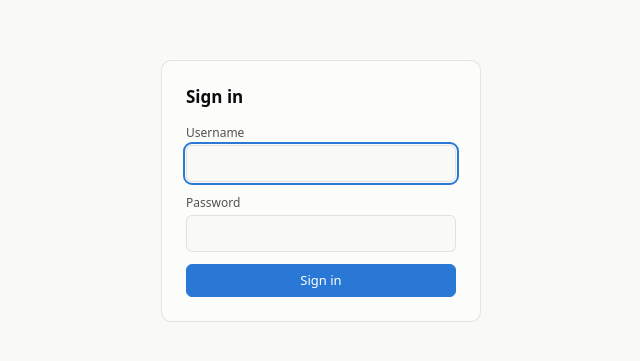
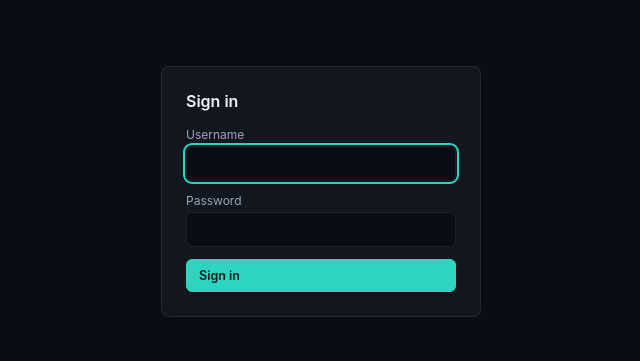
Before and after one commit to RajatGourIndia/docker-health-system, a React (Vite) app in the folder web/: page /login in a window 1280 px wide. Shown: the part 209-570 px from the top of the page, without its empty margins (319-959 px from the left). Built offline with nearby package versions, Linux system fonts and the light colour scheme; no server answers.

Commit message:
Theme improvement

```diff
--- a/web/package.json
+++ b/web/package.json
@@ -10,6 +10,7 @@
     "lint": "eslint ."
   },
   "dependencies": {
+    "lucide-react": "^1.31.0",
     "react": "^18.3.1",
     "react-dom": "^18.3.1",
     "react-router-dom": "^7.18.2"
--- a/web/src/components/ContainerActions.tsx
+++ b/web/src/components/ContainerActions.tsx
@@ -1,4 +1,6 @@
 import { useState } from 'react';
+import { Play, Square, Pause, RotateCw, ScrollText } from 'lucide-react';
+import type { LucideIcon } from 'lucide-react';
 import { containersApi } from '../api/client';
 import type { ContainerAction, ContainerSummary } from '../api/types';
 
@@ -37,6 +39,14 @@ const ACTION_LABELS: Record<ContainerAction, string> = {
   unpause: 'Resume',
 };
 
+const ACTION_ICONS: Record<ContainerAction, LucideIcon> = {
+  start: Play,
+  stop: Square,
+  restart: RotateCw,
+  pause: Pause,
+  unpause: Play,
+};
+
 const ERROR_DISPLAY_MS = 4000;
 
 function friendlyError(err: unknown): string {
@@ -70,17 +80,22 @@ export function ContainerActions({ container, onOpenLogs, onPatch }: ContainerAc
   return (
     <div>
       <div className="btn-row">
-        {actionsForState(container.state).map((action) => (
+        {actionsForState(container.state).map((action) => {
+          const Icon = ACTION_ICONS[action];
+          return (
             <button
               key={action}
               className={`btn ${action === 'stop' ? 'btn--danger' : ''}`}
               disabled={pending !== null}
               onClick={() => run(action)}
             >
+              <Icon size={13} />
               {pending === action ? '…' : ACTION_LABELS[action]}
             </button>
-        ))}
+          );
+        })}
         <button className="btn btn--ghost" onClick={() => onOpenLogs(container)}>
+          <ScrollText size={13} />
           Logs
         </button>
       </div>
--- a/web/src/components/Meter.tsx
+++ b/web/src/components/Meter.tsx
@@ -8,6 +8,7 @@ interface MeterProps {
 
 export function Meter({ percent, label, warningAt = 70, criticalAt = 90 }: MeterProps) {
   const clamped = Math.max(0, Math.min(100, percent));
+  const glowing = clamped >= warningAt;
   const color =
     clamped >= criticalAt
       ? 'var(--status-critical)'
@@ -16,7 +17,10 @@ export function Meter({ percent, label, warningAt = 70, criticalAt = 90 }: Meter
         : 'var(--accent)';
 
   return (
-    <div className="meter" style={{ ['--meter-color' as string]: color }}>
+    <div
+      className={`meter${glowing ? ' meter--glow' : ''}`}
+      style={{ ['--meter-color' as string]: color }}
+    >
       <div className="meter__track">
         <div className="meter__fill" style={{ width: `${clamped}%` }} />
       </div>
--- a/web/src/styles/global.css
+++ b/web/src/styles/global.css
@@ -53,14 +53,16 @@ input {
   align-items: center;
   gap: var(--space-2);
   font-weight: 600;
-  font-size: 15px;
+  font-size: 14px;
+  letter-spacing: 0.01em;
 }
 
 .app-header__dot {
-  width: 8px;
-  height: 8px;
+  width: 7px;
+  height: 7px;
   border-radius: 50%;
-  background: var(--status-good);
+  background: var(--accent);
+  box-shadow: 0 0 8px var(--accent);
   flex: none;
 }
 
@@ -74,14 +76,23 @@ input {
   border-radius: var(--radius-sm);
   color: var(--text-secondary);
   text-decoration: none;
-  font-size: 14px;
+  font-size: 13px;
   font-weight: 500;
+  transition: background-color 0.15s ease, color 0.15s ease;
 }
 
-.app-nav a.active,
+.app-nav a.active {
+  color: var(--text-primary);
+  background: var(--accent-dim);
+}
+
 .app-nav a:hover {
   color: var(--text-primary);
   background: var(--surface-2);
+}
+
+.app-nav a.active:hover {
+  background: var(--accent-dim);
 }
 
 .app-header__session {
@@ -108,14 +119,16 @@ input {
 }
 
 .page-header h1 {
-  font-size: 20px;
+  font-size: 18px;
+  font-weight: 600;
   margin: 0;
+  letter-spacing: 0.01em;
 }
 
 .connection-banner {
   font-size: 13px;
   color: var(--status-warning);
-  background: color-mix(in srgb, var(--status-warning) 12%, var(--surface-1));
+  background: rgba(245, 165, 36, 0.1);
   border: 1px solid var(--border);
   border-radius: var(--radius-sm);
   padding: var(--space-2) var(--space-3);
@@ -126,44 +139,62 @@ input {
 
 .btn {
   appearance: none;
+  display: inline-flex;
+  align-items: center;
+  gap: 6px;
   border: 1px solid var(--border);
-  background: var(--surface-1);
-  color: var(--text-primary);
+  background: var(--surface-2);
+  color: var(--text-secondary);
   border-radius: var(--radius-sm);
   padding: var(--space-2) var(--space-3);
-  font-size: 13px;
+  font-size: 12.5px;
   font-weight: 500;
   cursor: pointer;
   line-height: 1.2;
+  transition: background-color 0.15s ease, color 0.15s ease, border-color 0.15s ease;
+}
+
+.btn svg {
+  flex: none;
 }
 
 .btn:hover:not(:disabled) {
-  background: var(--surface-2);
+  background: var(--surface-3);
+  color: var(--text-primary);
+  border-color: var(--border);
 }
 
 .btn:disabled {
-  opacity: 0.5;
+  opacity: 0.45;
   cursor: not-allowed;
 }
 
 .btn--primary {
   background: var(--accent);
   border-color: var(--accent);
-  color: #fff;
+  color: #04211e;
+  font-weight: 600;
 }
 
 .btn--primary:hover:not(:disabled) {
   background: var(--accent-strong);
   border-color: var(--accent-strong);
+  color: #04211e;
 }
 
-.btn--danger {
+.btn--danger:hover:not(:disabled) {
   color: var(--status-critical);
+  border-color: color-mix(in srgb, var(--status-critical) 40%, var(--border));
+  background: rgba(242, 73, 92, 0.08);
 }
 
 .btn--ghost {
   background: transparent;
   border-color: transparent;
+}
+
+.btn--ghost:hover:not(:disabled) {
+  background: var(--surface-2);
 }
 
 .btn-row {
@@ -190,7 +221,8 @@ input {
 }
 
 .login-card h1 {
-  font-size: 17px;
+  font-size: 16px;
+  font-weight: 600;
   margin: 0 0 var(--space-4);
 }
 
@@ -243,9 +275,9 @@ input {
   text-align: left;
   font-weight: 500;
   color: var(--text-muted);
-  font-size: 11px;
+  font-size: 10.5px;
   text-transform: uppercase;
-  letter-spacing: 0.04em;
+  letter-spacing: 0.06em;
   padding: var(--space-2) var(--space-3);
   border-bottom: 1px solid var(--gridline);
 }
@@ -260,6 +292,14 @@ input {
   border-bottom: none;
 }
 
+.table tbody tr {
+  transition: background-color 0.12s ease;
+}
+
+.table tbody tr:hover {
+  background: var(--surface-1);
+}
+
 .table-empty {
   padding: var(--space-6);
   text-align: center;
@@ -268,20 +308,25 @@ input {
 
 .cell-name {
   font-weight: 600;
+  font-size: 13.5px;
+  color: var(--text-primary);
 }
 
 .cell-sub {
   color: var(--text-muted);
-  font-size: 12px;
+  font-size: 11.5px;
   margin-top: 2px;
+  font-family: var(--font-mono);
 }
 
 .cell-ports {
   display: flex;
   flex-direction: column;
   gap: 2px;
+  font-family: var(--font-mono);
   font-variant-numeric: tabular-nums;
   color: var(--text-secondary);
+  font-size: 12px;
 }
 
 /* ---------- Status badge ---------- */
@@ -296,14 +341,15 @@ input {
 }
 
 .status-badge__dot {
-  width: 8px;
-  height: 8px;
+  width: 7px;
+  height: 7px;
   border-radius: 50%;
   flex: none;
 }
 
 .status-badge--running .status-badge__dot {
   background: var(--status-good);
+  box-shadow: 0 0 6px color-mix(in srgb, var(--status-good) 70%, transparent);
 }
 .status-badge--paused .status-badge__dot {
   background: var(--status-warning);
@@ -313,10 +359,11 @@ input {
 }
 .status-badge--exited .status-badge__dot,
 .status-badge--created .status-badge__dot {
-  background: var(--text-muted);
+  background: var(--status-muted);
 }
 .status-badge--dead .status-badge__dot {
   background: var(--status-critical);
+  box-shadow: 0 0 6px color-mix(in srgb, var(--status-critical) 70%, transparent);
 }
 
 /* ---------- Meter ---------- */
@@ -324,26 +371,31 @@ input {
 .meter {
   display: flex;
   flex-direction: column;
-  gap: 3px;
+  gap: 4px;
   min-width: 110px;
 }
 
 .meter__track {
-  height: 5px;
-  border-radius: 3px;
-  background: color-mix(in srgb, var(--meter-color, var(--accent)) 18%, var(--surface-2));
+  height: 4px;
+  border-radius: 2px;
+  background: var(--surface-3);
   overflow: hidden;
 }
 
 .meter__fill {
   height: 100%;
-  border-radius: 3px;
+  border-radius: 2px;
   background: var(--meter-color, var(--accent));
-  transition: width 0.4s ease;
+  transition: width 0.4s ease, box-shadow 0.2s ease;
+}
+
+.meter--glow .meter__fill {
+  box-shadow: 0 0 6px var(--meter-color, var(--accent));
 }
 
 .meter__label {
   font-size: 11px;
+  font-family: var(--font-mono);
   color: var(--text-secondary);
   font-variant-numeric: tabular-nums;
 }
@@ -353,7 +405,7 @@ input {
 .drawer-backdrop {
   position: fixed;
   inset: 0;
-  background: rgba(0, 0, 0, 0.4);
+  background: rgba(0, 0, 0, 0.55);
   display: flex;
   justify-content: flex-end;
   z-index: 20;
@@ -385,13 +437,13 @@ input {
   flex: 1;
   overflow: auto;
   padding: var(--space-3) var(--space-4);
-  background: #0d0d0d;
+  background: var(--surface-page);
 }
 
 .log-line {
-  font-family: ui-monospace, SFMono-Regular, Menlo, Consolas, monospace;
+  font-family: var(--font-mono);
   font-size: 12px;
-  color: #d8d8d3;
+  color: var(--text-secondary);
   white-space: pre-wrap;
   word-break: break-all;
   line-height: 1.5;
--- a/web/src/styles/tokens.css
+++ b/web/src/styles/tokens.css
@@ -1,26 +1,29 @@
 :root {
-  color-scheme: light;
+  color-scheme: dark;
 
-  --surface-page: #f9f9f7;
-  --surface-1: #fcfcfb;
-  --surface-2: #f2f1ee;
-  --border: rgba(11, 11, 11, 0.1);
-  --gridline: #e1e0d9;
+  --surface-page: #0a0e14;
+  --surface-1: #12161f;
+  --surface-2: #171d29;
+  --surface-3: #1c2331;
+  --border: rgba(255, 255, 255, 0.08);
+  --gridline: rgba(255, 255, 255, 0.06);
 
-  --text-primary: #0b0b0b;
-  --text-secondary: #52514e;
-  --text-muted: #898781;
+  --text-primary: #f2f4f8;
+  --text-secondary: #9aa4b8;
+  --text-muted: #656e80;
 
-  --accent: #2a78d6;
-  --accent-strong: #184f95;
+  --accent: #2dd4bf;
+  --accent-strong: #5eead4;
+  --accent-dim: rgba(45, 212, 191, 0.14);
 
-  --status-good: #0ca30c;
-  --status-warning: #fab219;
-  --status-serious: #ec835a;
-  --status-critical: #d03b3b;
+  --status-good: #34d399;
+  --status-warning: #f5a524;
+  --status-serious: #fb923c;
+  --status-critical: #f2495c;
+  --status-muted: #5b6472;
 
   --radius-sm: 6px;
-  --radius-md: 10px;
+  --radius-md: 8px;
   --space-1: 4px;
   --space-2: 8px;
   --space-3: 12px;
@@ -28,51 +31,32 @@
   --space-5: 24px;
   --space-6: 32px;
 
-  --font-sans: system-ui, -apple-system, 'Segoe UI', sans-serif;
+  --font-sans: 'Inter', system-ui, -apple-system, 'Segoe UI', sans-serif;
+  --font-mono: 'JetBrains Mono', 'Fira Code', ui-monospace, SFMono-Regular, Menlo, Consolas, monospace;
 }
 
-@media (prefers-color-scheme: dark) {
-  :root:not([data-theme='light']) {
-    color-scheme: dark;
+/* Opt-in light mode, kept for accessibility preference — not the default identity. */
+:root[data-theme='light'] {
+  color-scheme: light;
 
-    --surface-page: #0d0d0d;
-    --surface-1: #1a1a19;
-    --surface-2: #232322;
-    --border: rgba(255, 255, 255, 0.1);
-    --gridline: #2c2c2a;
+  --surface-page: #f7f8fa;
+  --surface-1: #ffffff;
+  --surface-2: #eef0f4;
+  --surface-3: #e4e7ed;
+  --border: rgba(10, 14, 20, 0.1);
+  --gridline: #e4e7ed;
 
-    --text-primary: #ffffff;
-    --text-secondary: #c3c2b7;
-    --text-muted: #898781;
+  --text-primary: #10131a;
+  --text-secondary: #565f70;
+  --text-muted: #8991a1;
 
-    --accent: #3987e5;
-    --accent-strong: #86b6ef;
+  --accent: #0d9488;
+  --accent-strong: #0f766e;
+  --accent-dim: rgba(13, 148, 136, 0.1);
 
-    --status-good: #0ca30c;
-    --status-warning: #fab219;
-    --status-serious: #ec835a;
-    --status-critical: #d03b3b;
-  }
+  --status-good: #16a34a;
+  --status-warning: #d97706;
+  --status-serious: #ea580c;
+  --status-critical: #dc2626;
+  --status-muted: #8991a1;
 }
-
-:root[data-theme='dark'] {
-  color-scheme: dark;
-
-  --surface-page: #0d0d0d;
-  --surface-1: #1a1a19;
-  --surface-2: #232322;
-  --border: rgba(255, 255, 255, 0.1);
-  --gridline: #2c2c2a;
-
-  --text-primary: #ffffff;
-  --text-secondary: #c3c2b7;
-  --text-muted: #898781;
-
-  --accent: #3987e5;
-  --accent-strong: #86b6ef;
-
-  --status-good: #0ca30c;
-  --status-warning: #fab219;
-  --status-serious: #ec835a;
-  --status-critical: #d03b3b;
-}
```
Also changed, not shown: 1 other file (tests, documents, lock files or other folders). Lines whose indentation alone changed are shown as unchanged.
